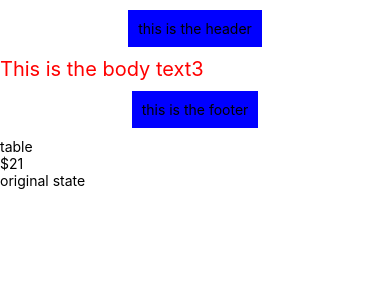
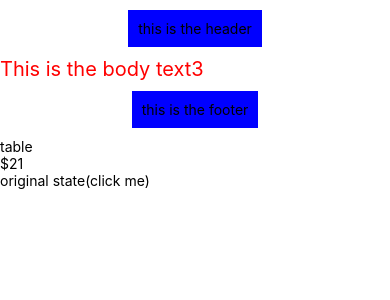
Before and after one commit to zhuodp/zetoRN, a React Native app: screen / in a window 390 px wide. Shown: the top 300 px of the page. Built offline with nearby package versions, Linux system fonts and the light colour scheme.

Commit message:
ADD: useEffect

```diff
--- a/App.tsx
+++ b/App.tsx
@@ -5,7 +5,7 @@
  * @format
  */
 
-import React, {useState} from 'react';
+import React, {useState, useEffect} from 'react';
 import { View, Text, SafeAreaView } from 'react-native';
 import MyText from './components/MyText';
 import styles from './components/styles';
@@ -14,8 +14,15 @@ import Toast from "react-native-toast-message";
 
 
 const App = () => {
+  const [textWithState, setText] = useState('original state(click me)')
 
-  const [textWithState, setText] = useState('original state')
+  useEffect(() => {
+    console.log("The component has rendered")
+  }, [])
+
+  useEffect(() => {
+    console.log("useState text has changed to " + textWithState)
+  }, [textWithState])
 
   return (
     <SafeAreaView>
@@ -24,7 +31,7 @@ const App = () => {
       <View style={styles.normalBox}><Text>this is the footer</Text></View>
       <ItemView name={'table'} price={'$21'}></ItemView>
 
-      <Text onPress={() => setText('i switched to a new state now')}>{textWithState}</Text>
+      <Text onPress={() => setText('new state')}>{textWithState}</Text>
     </SafeAreaView>
   );
 };
```
